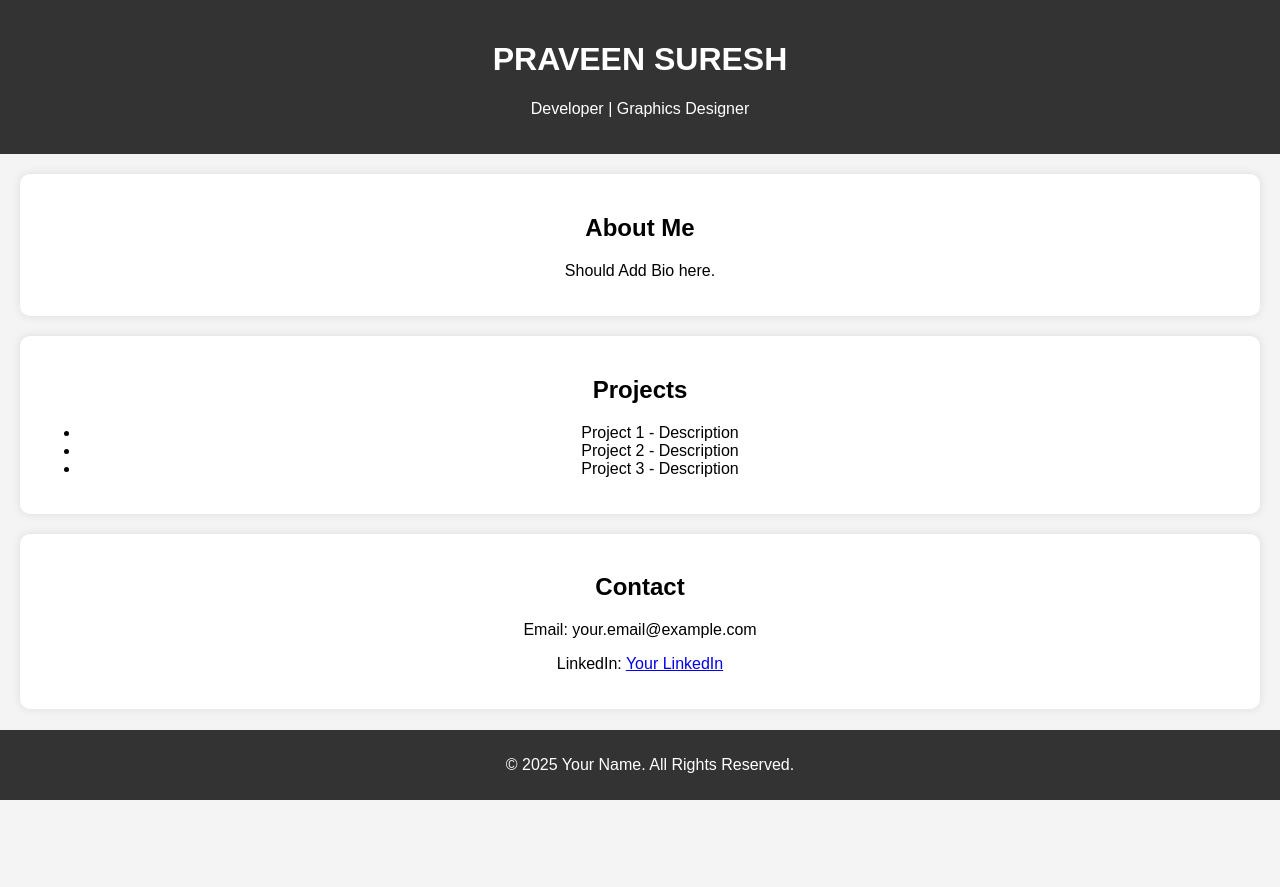
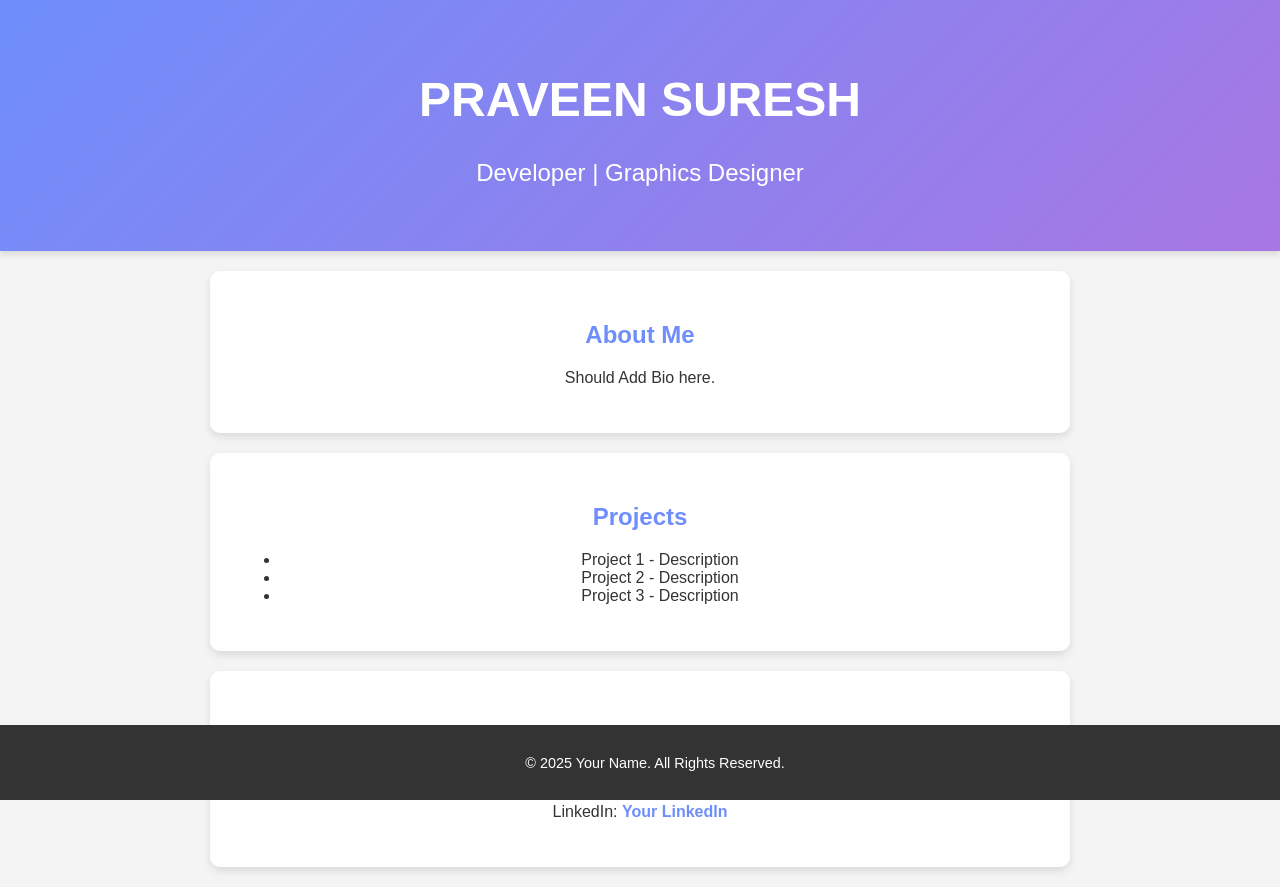
Before and after one commit to psuresh1seneca/portfolio-website, a plain HTML site: page index.html in a window 1280 px wide. Before the commit the page ends 800 px from the top, so only its background shows below. Drawn offline with Linux system fonts and the light colour scheme.

Commit message:
Update style.css

```diff
--- a/style.css
+++ b/style.css
@@ -1,30 +1,51 @@
 body {
-    font-family: Arial, sans-serif;
+    font-family: 'Poppins', sans-serif;
     margin: 0;
     padding: 0;
     text-align: center;
     background-color: #f4f4f4;
+    color: #333;
 }
 
 header {
-    background: #333;
+    background: linear-gradient(135deg, #6e8efb, #a777e3);
     color: white;
-    padding: 20px;
+    padding: 40px 20px;
+    font-size: 1.5em;
+    box-shadow: 0 4px 6px rgba(0, 0, 0, 0.1);
+    transition: background 0.3s ease-in-out;
 }
 
 section {
-    margin: 20px;
-    padding: 20px;
+    margin: 20px auto;
+    padding: 30px;
+    max-width: 800px;
     background: white;
     border-radius: 10px;
-    box-shadow: 0 0 10px rgba(0, 0, 0, 0.1);
+    box-shadow: 0 4px 8px rgba(0, 0, 0, 0.1);
+}
+
+h2 {
+    color: #6e8efb;
+}
+
+a {
+    color: #6e8efb;
+    text-decoration: none;
+    font-weight: bold;
+    transition: color 0.3s;
+}
+
+a:hover {
+    color: #a777e3;
 }
 
 footer {
     background: #333;
     color: white;
-    padding: 10px;
+    padding: 15px;
     position: fixed;
     width: 100%;
     bottom: 0;
+    font-size: 0.9em;
 }
```
